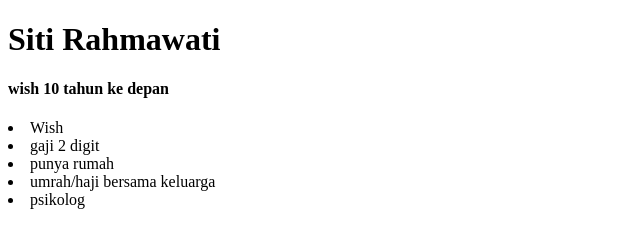
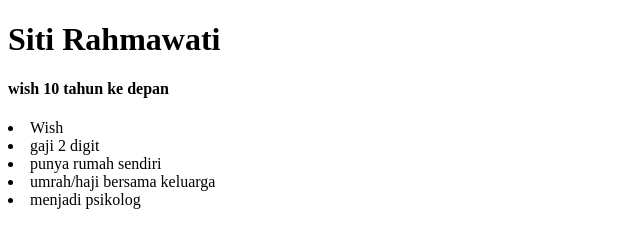
Before and after one commit to athallah19/chinchilla, a plain HTML site: page tugassira.html in a window 1280 px wide. Shown: the whole page, without its empty margins (0-640 px from the left). Drawn offline with Linux system fonts and the light colour scheme.

Commit message:
update wishlist

```diff
--- a/tugassira.html
+++ b/tugassira.html
@@ -12,9 +12,9 @@
 
     <li>Wish</li>
     <li>gaji 2 digit</li>
-    <li>punya rumah</li>
+    <li>punya rumah sendiri</li>
     <li>umrah/haji bersama keluarga</li>
-    <li>psikolog</li>
+    <li> menjadi psikolog</li>
 
 </body>
 </html>
```
